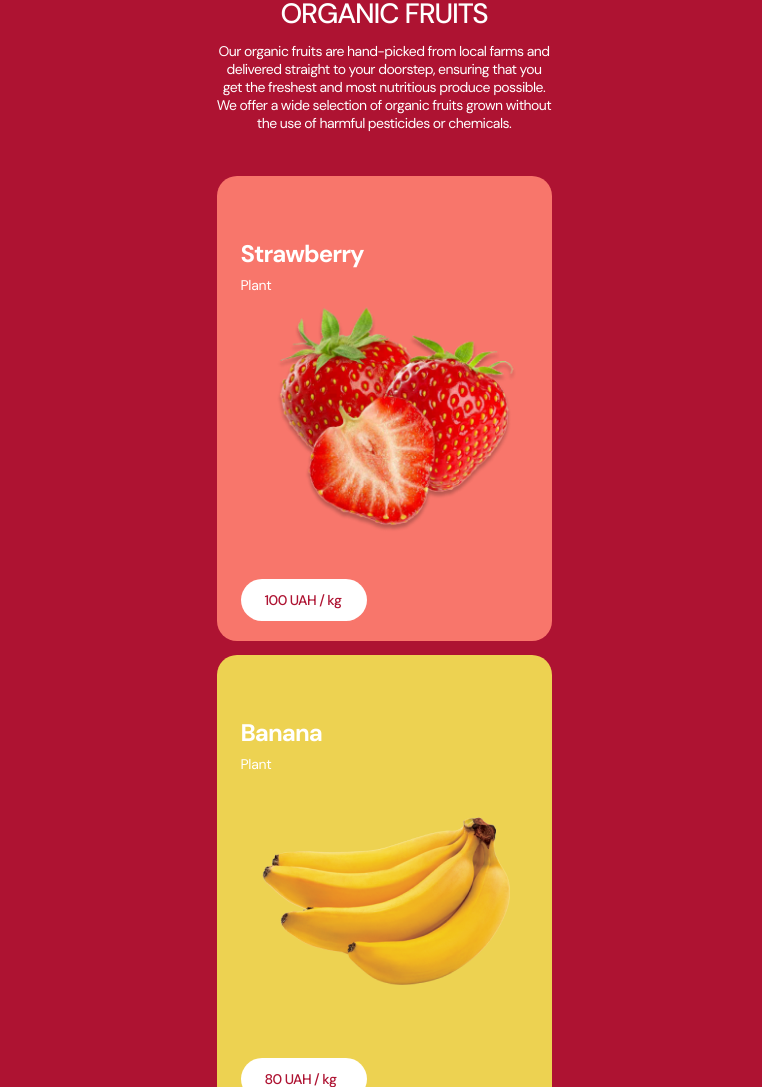
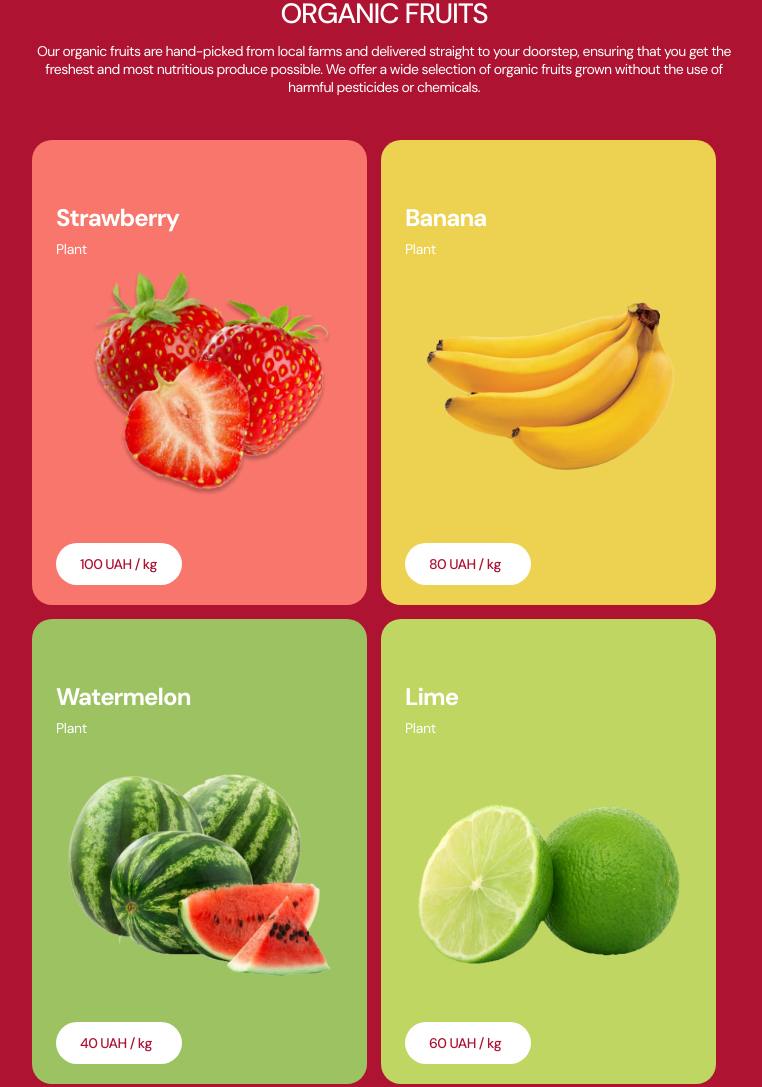
Before and after one commit to samuelzj/Fruits, a plain HTML site: page index.html in a window 1280 px wide. Shown: the top 1087 px of the page, without its empty margins (256-1018 px from the left). Drawn offline with nearby package versions, Linux system fonts and the light colour scheme.

Commit message:
początek respo

```diff
--- a/css/styles.css
+++ b/css/styles.css
@@ -155,3 +155,19 @@ ul {
 .fruits__order_icon {
   padding: 14px 4px 0px 0px;
 }
+
+/* responsywne style */
+
+/* tablet */
+
+@media (min-width: 768px) {
+  .fruits__container {
+    max-width: 768px;
+    padding-left: 32px;
+    padding-right: 32px;
+  }
+
+  .fruits__list {
+    column-gap: 14px;
+  }
+}
```
